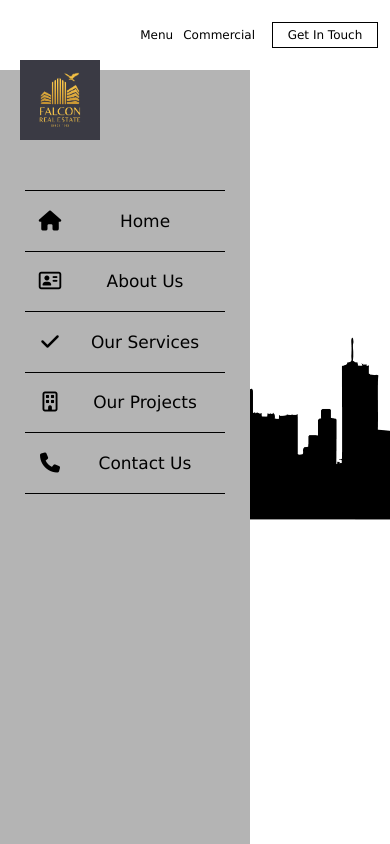
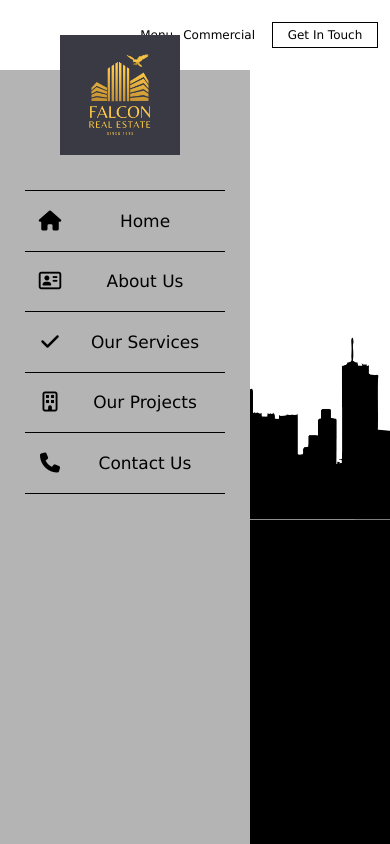
Before and after one commit to Qudsia1608/Falcon_Real_Estate, a plain HTML site: page index.html in a window 390 px wide. Both pictures are taken after a click on the link "Menu". Drawn offline with Linux system fonts and the light colour scheme.

Commit message:
background_n_logo

```diff
--- a/script.js
+++ b/script.js
@@ -19,8 +19,11 @@ function sales_resize(){
 window.onload = function() {
     screen_height = window.innerHeight;
     screen_width = window.innerWidth;
+    console.log("load");
     if (screen_width<500){
+        console.log("1");
         phone_screen();
+        console.log("2");
     }
     if(screen_width<=600){
         sales_resize();
--- a/style.css
+++ b/style.css
@@ -5,6 +5,8 @@
 body{
     background-image: url("./falcon logo/skyline.png");
     background-size: cover;
+    background-repeat: no-repeat;
+    background-color: black;
 }
 .navbar_reserve{
     height: 70px;
@@ -19,7 +21,6 @@ body{
 .sidebar_reserve{
     width: 80px;
     height: 100vh;
-    background-color: pink;
 }
 .content_area{
     position: relative;
@@ -504,9 +505,6 @@ html{
     }
 }
 @media screen and (max-width:550px){
-    body{
-        background-color: pink;
-    }
     .navitem{
         padding: 12px 5px;
     }
@@ -548,6 +546,8 @@ html{
     }
     #ourAssociates{
         font-size: 18px;
+        margin-left: 5px;
+        margin-right: 5px;
     }
 }
 
@@ -581,7 +581,7 @@ html{
         border-radius: 50%;
     }
     .projects{
-        height: 850px;
+        height: 1000px;
         gap: 15px;
         padding: 15px;
     }
@@ -646,6 +646,14 @@ html{
     .sidebar .menuitem i{
         margin-right: 150px;
     }
+    .sidelogo{
+        top: 35px;
+        left: 60px;
+    }
+    .logo{
+        height: 120px;
+        width: 120px;
+    }
 }
 @media screen and (max-width:400px) {
     .heroimg{
@@ -678,7 +686,7 @@ html{
         margin: 2px;
     }
     .projects{
-        height: 650px;
+        height: 900px;
         gap: 10px;
         padding: 10px;
     }
@@ -711,5 +719,13 @@ html{
     .asso_pic{
         height: 120px;
     }
+    .sidelogo{
+        top: 35px;
+        left: 60px;
+    }
+    .logo{
+        height: 120px;
+        width: 120px;
+    }
 
 }
```
